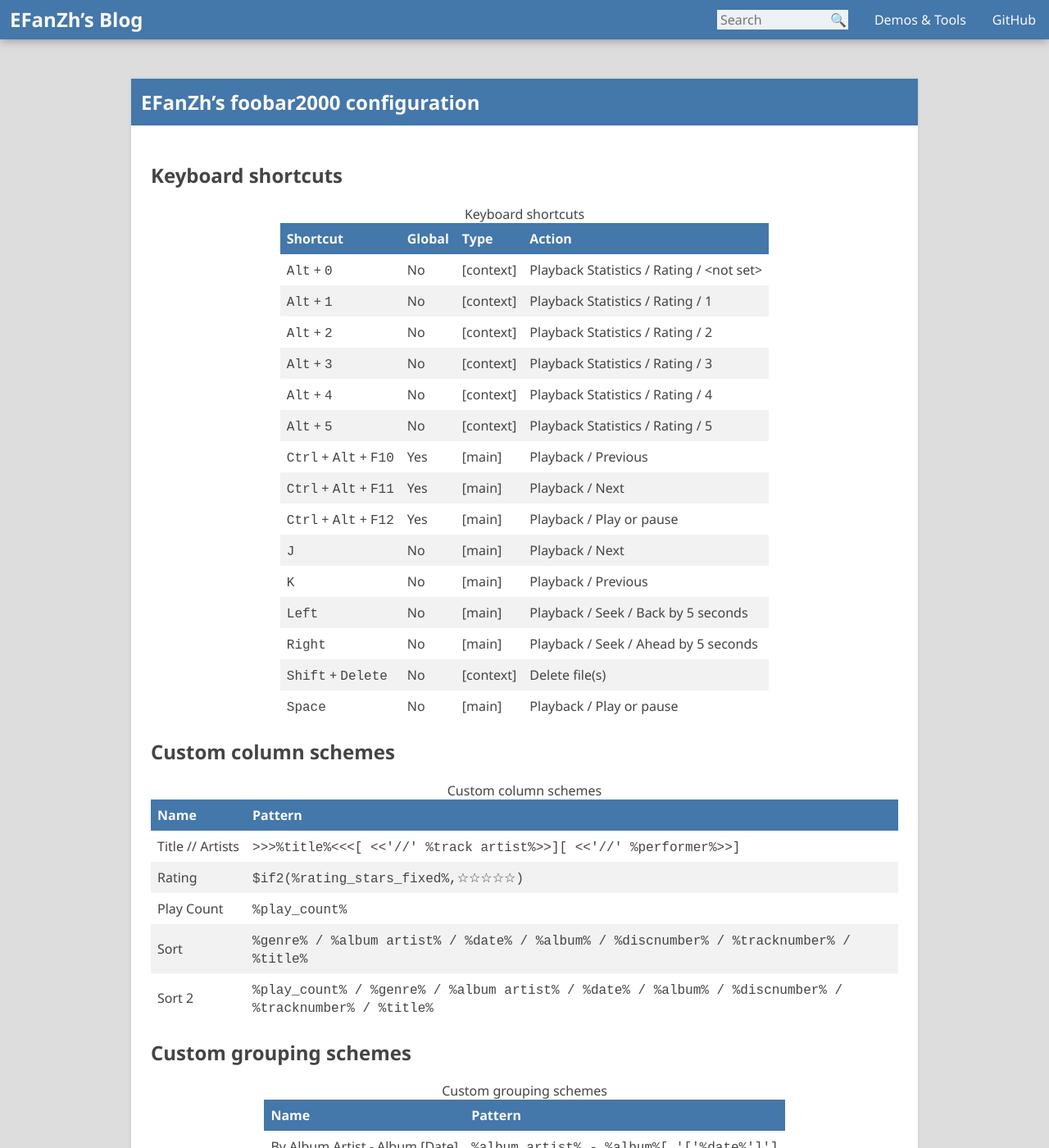
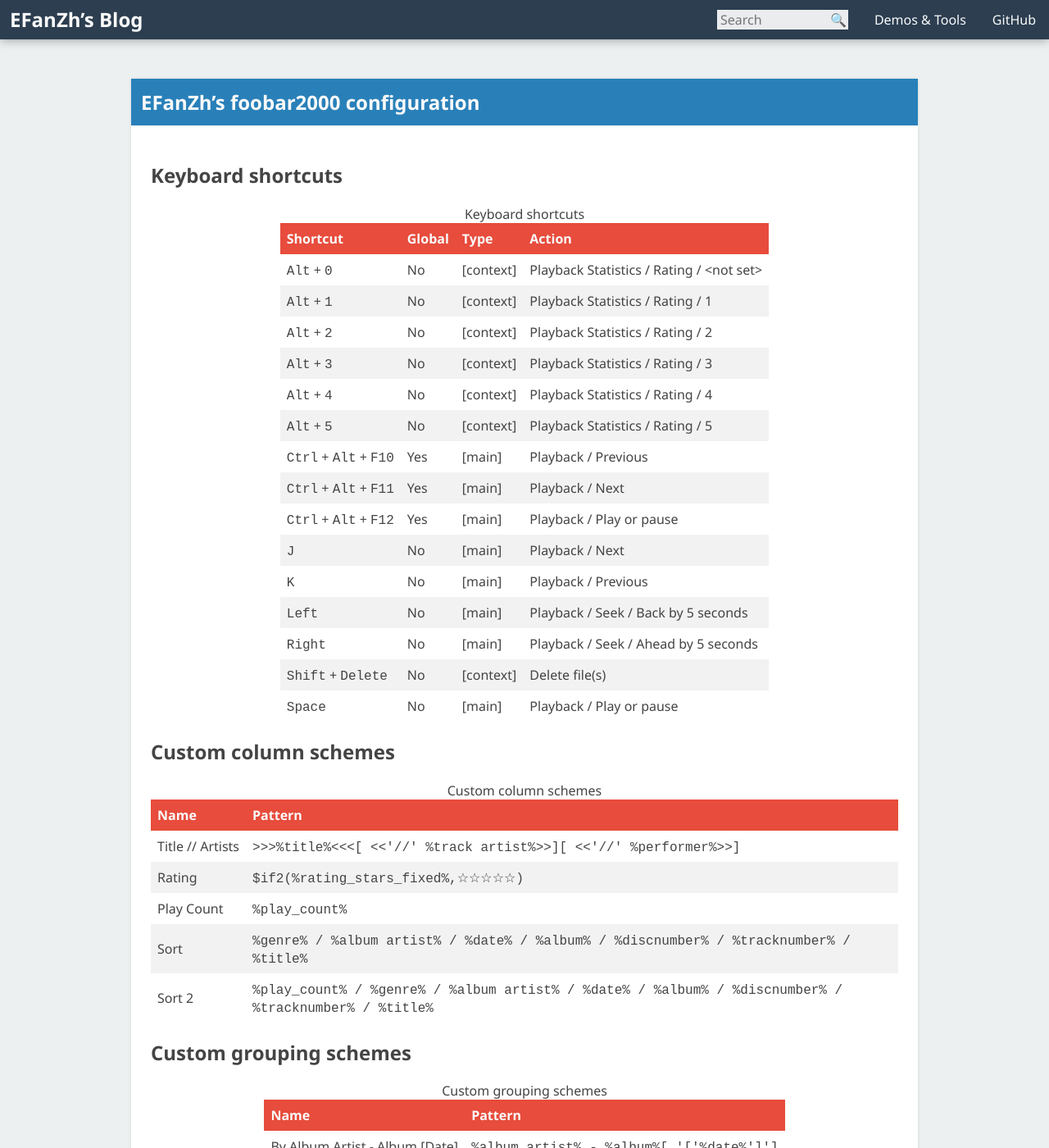
Before and after one commit to fuzeyi/efanzh.github.io, a Jekyll site: the page built from _posts/2014-02-02-foobar2000-configuration.html, in a window 1280 px wide and 1400 px high. Shown: the whole window at 82% size. Built offline with Jekyll 4.4.1, drawn with Linux system fonts in a browser that asks for light colours.

Commit message:
Change color style

```diff
--- a/stylesheets/common.css
+++ b/stylesheets/common.css
@@ -1,6 +1,6 @@
 .header
 {
-    background-color: #47a;
+    background-color: #2c3e50;
     box-shadow: 0 0 12px 0 rgba(0, 0, 0, 0.4);
     color: #fafafa;
     display: flex;
@@ -112,7 +112,7 @@
 
 .main > article > header
 {
-    background-color: #47a;
+    background-color: #2980b9;
     color: #fafafa;
 }
 
@@ -165,7 +165,7 @@
 
 .post > table > thead
 {
-    background-color: #47a;
+    background-color: #e74c3c;
     color: #fafafa;
 }
 
@@ -191,13 +191,13 @@
 
 .main a:link
 {
-    color: #46d;
+    color: #3498db;
     text-decoration: none;
 }
 
 .main a:visited
 {
-    color: #9ad;
+    color: #84c1eb;
 }
 
 .main a:hover
@@ -207,7 +207,7 @@
 
 .main a:active
 {
-    color: #24a;
+    color: #2f7fb4;
 }
 
 .footer
@@ -219,7 +219,7 @@
 
 body
 {
-    background-color: #ddd;
+    background-color: #ecf0f1;
     color: #444;
     font-family: "Myriad Pro", "Segoe UI", "Segoe UI Symbol", "Source Han Sans", "Hiragino Sans GB", "Microsoft YaHei", sans-serif;
     font-size: 16px;
```
